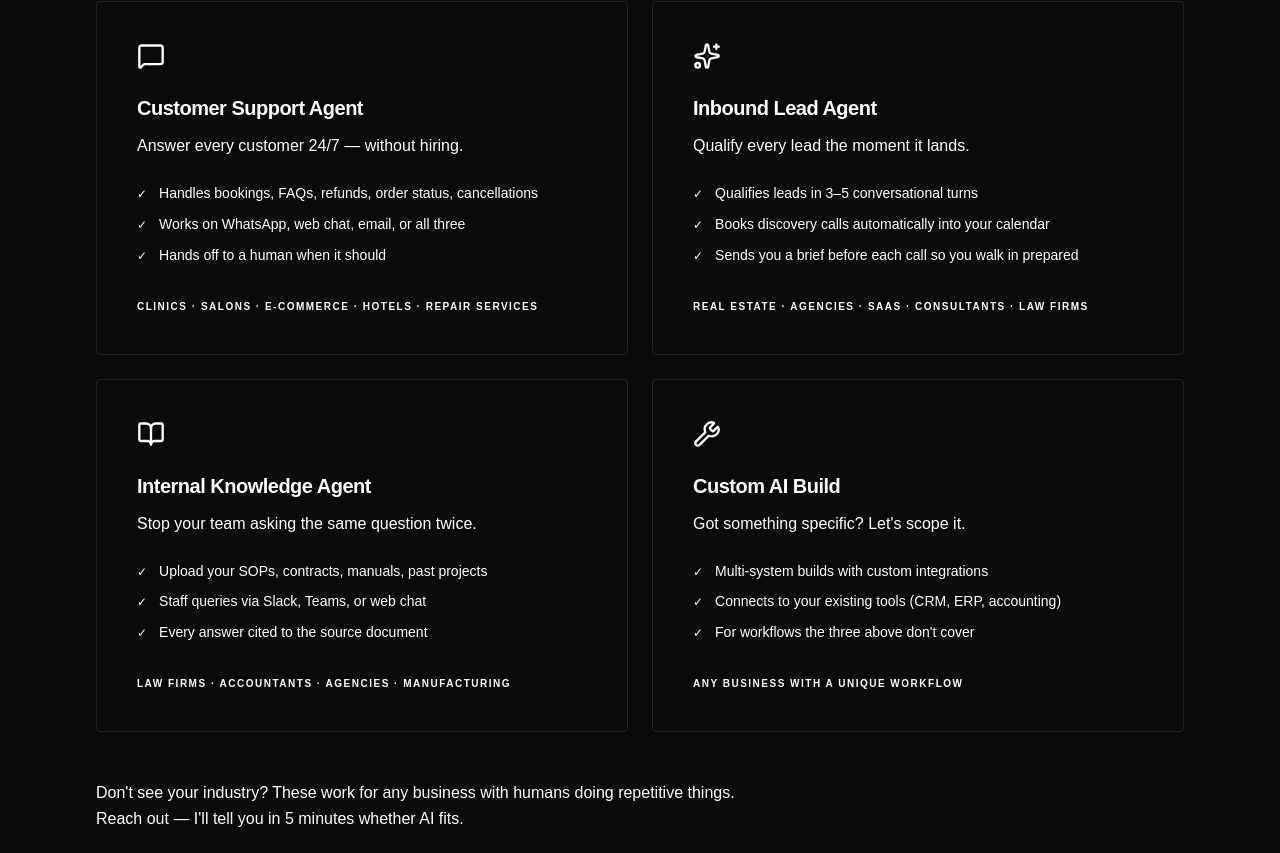
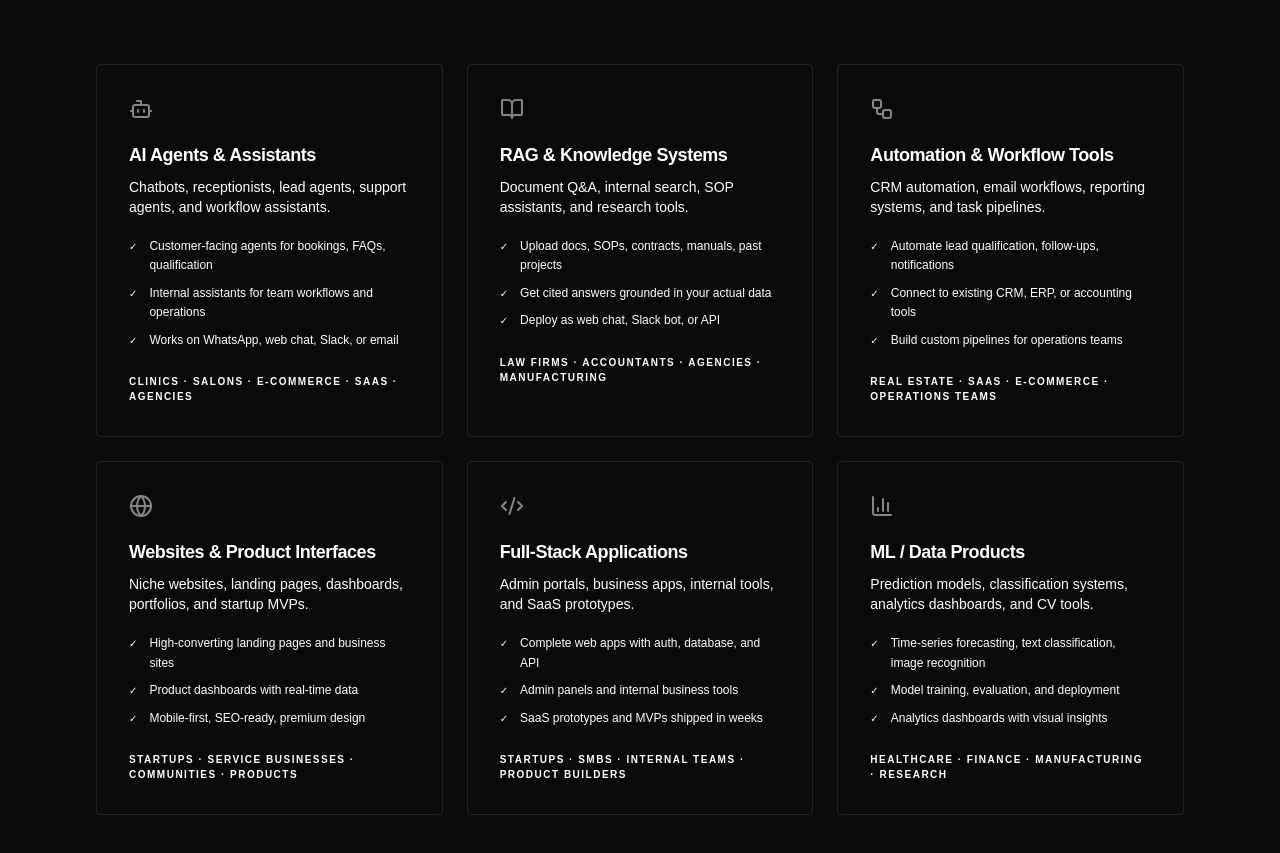
Before and after one commit to MitMakwana13/Mit-Portfolio, a React (Vite) app: page / in a window 1280 px wide. Shown: the part 1387-2240 px from the top of the page. Built offline with nearby package versions, Linux system fonts and the light colour scheme; a web font is replaced by a local one.

Commit message:
feat: broaden positioning - 6 build categories, 5 case studies, video infrastructure, 'not just CRM' callout

```diff
--- a/src/components/CaseStudies.tsx
+++ b/src/components/CaseStudies.tsx
@@ -1,4 +1,5 @@
 import { useInView } from 'react-intersection-observer';
+import VideoPreview from './VideoPreview';
 
 interface CaseStudy {
   title: string;
@@ -12,8 +13,12 @@ interface CaseStudy {
   image: string;
   gradient: string;
   link: string;
-  videoPlaceholder?: string;
   tag?: string;
+  video?: {
+    preview: string;
+    full: string;
+    poster: string;
+  };
 }
 
 const caseStudies: CaseStudy[] = [
@@ -30,6 +35,11 @@ const caseStudies: CaseStudy[] = [
     gradient: "from-purple-900/80 to-black",
     link: "https://99-care.vercel.app",
     tag: "Live",
+    video: {
+      preview: "/videos/ai-receptionist-preview.mp4",
+      full: "/videos/ai-receptionist-full.mp4",
+      poster: "/videos/ai-receptionist-poster.jpg",
+    },
   },
   {
     title: "AI Lead Qualification Agent",
@@ -44,6 +54,11 @@ const caseStudies: CaseStudy[] = [
     gradient: "from-emerald-900/80 to-black",
     link: "mailto:meetmakwana2004@gmail.com",
     tag: "Representative",
+    video: {
+      preview: "/videos/lead-agent-preview.mp4",
+      full: "/videos/lead-agent-full.mp4",
+      poster: "/videos/lead-agent-poster.jpg",
+    },
   },
   {
     title: "Internal Knowledge Agent",
@@ -58,6 +73,39 @@ const caseStudies: CaseStudy[] = [
     gradient: "from-cyan-900/80 to-black",
     link: "mailto:meetmakwana2004@gmail.com",
     tag: "Representative",
+    video: {
+      preview: "/videos/rag-demo-preview.mp4",
+      full: "/videos/rag-demo-full.mp4",
+      poster: "/videos/rag-demo-poster.jpg",
+    },
+  },
+  {
+    title: "Niche Community Platform",
+    industry: "Social · Gujarati Diaspora",
+    outcome: "A full-stack community platform connecting Gujarati professionals globally.",
+    problem: "Gujarati professionals worldwide had no dedicated platform to network, share opportunities, and collaborate. Generic social networks diluted community identity.",
+    solution: "Built a complete web application with user profiles, posts, event listings, and community features. Mobile-first design with modern UI and real-time content.",
+    technicalDecision: "Used Next.js for SSR/SEO, Supabase for auth and real-time data, and Tailwind CSS for rapid UI iteration. Implemented role-based access for community moderation.",
+    impact: "Launched to initial beta users with functional profiles, feeds, and community engagement features.",
+    stack: "Next.js · TypeScript · Supabase · Tailwind CSS · Vercel",
+    image: "",
+    gradient: "from-amber-900/80 to-black",
+    link: "https://github.com/MitMakwana13",
+    tag: "Shipped",
+  },
+  {
+    title: "AI-Powered Stock Forecasting",
+    industry: "Finance · ML Prototype",
+    outcome: "Time-series forecasting dashboard with LSTM and Transformer model experimentation.",
+    problem: "Traditional stock analysis tools rely on static indicators. There was no accessible interface for comparing deep learning forecasting models side-by-side.",
+    solution: "Built a forecasting dashboard that runs LSTM and Transformer-based models on historical stock data. Includes walk-forward validation, real-time visualization, and model comparison.",
+    technicalDecision: "Implemented walk-forward validation to prevent look-ahead bias. Used PyTorch for model training and React for the interactive visualization layer.",
+    impact: "Demonstrated practical ML model comparison workflows for time-series data in an accessible interface.",
+    stack: "React · Python · PyTorch · TensorFlow · FastAPI",
+    image: "",
+    gradient: "from-rose-900/80 to-black",
+    link: "https://github.com/MitMakwana13",
+    tag: "ML Prototype",
   },
 ];
 
@@ -89,12 +137,13 @@ function CaseStudyCard({ study, index }: { study: CaseStudy; index: number }) {
     <div
       ref={ref}
       style={{ animationDelay: `${index * 100}ms` }}
-      className={`grid grid-cols-1 lg:grid-cols-12 gap-8 lg:gap-16 items-center group ${inView ? 'animate-fade-up' : 'reveal-hidden'}`}
+      className={`grid grid-cols-1 lg:grid-cols-12 gap-8 lg:gap-16 items-start group ${inView ? 'animate-fade-up' : 'reveal-hidden'}`}
     >
       {/* Visual Side */}
-      <div className="lg:col-span-7">
+      <div className="lg:col-span-7 space-y-4">
+        {/* Project Screenshot */}
+        {study.image && (
           <div className="relative overflow-hidden aspect-[16/10] bg-card rounded-sm shadow-2xl">
-          {study.image ? (
             <a href={study.link} target="_blank" rel="noopener noreferrer" className="block w-full h-full">
               <img
                 src={study.image}
@@ -104,15 +153,6 @@ function CaseStudyCard({ study, index }: { study: CaseStudy; index: number }) {
               />
               <div className={`absolute inset-0 bg-gradient-to-br ${study.gradient} opacity-30 group-hover:opacity-10 transition-opacity duration-500`} />
             </a>
-          ) : (
-            <div className={`absolute inset-0 bg-gradient-to-br ${study.gradient} flex items-center justify-center`}>
-              <div className="text-center px-8">
-                <p className="text-white/60 text-sm font-mono uppercase tracking-widest mb-2">Video walkthrough</p>
-                <p className="text-white/40 text-xs">Coming soon — recording in progress</p>
-              </div>
-            </div>
-          )}
-
             {study.tag && (
               <span className={`absolute top-4 left-4 px-3 py-1 text-[10px] font-black uppercase tracking-widest rounded-full z-10 ${
                 study.tag === 'Live'
@@ -123,6 +163,26 @@ function CaseStudyCard({ study, index }: { study: CaseStudy; index: number }) {
               </span>
             )}
           </div>
+        )}
+
+        {/* Video Preview — shows below screenshot, or as primary if no screenshot */}
+        {study.video && (
+          <VideoPreview
+            previewSrc={study.video.preview}
+            fullSrc={study.video.full}
+            posterSrc={study.video.poster}
+            title={study.title}
+          />
+        )}
+
+        {/* Gradient placeholder for studies with no image and no video */}
+        {!study.image && !study.video && (
+          <div className={`relative overflow-hidden aspect-[16/10] bg-gradient-to-br ${study.gradient} rounded-sm flex items-center justify-center`}>
+            <div className="text-center px-8">
+              <p className="text-white/60 text-sm font-mono uppercase tracking-widest mb-2">Demo coming soon</p>
+            </div>
+          </div>
+        )}
       </div>
 
       {/* Content Side */}
--- a/src/components/Offers.tsx
+++ b/src/components/Offers.tsx
@@ -1,50 +1,72 @@
 import { useInView } from 'react-intersection-observer';
-import { MessageSquare, Sparkles, BookOpen, Wrench } from 'lucide-react';
+import { Bot, BookOpen, Workflow, Globe, Code2, BarChart3 } from 'lucide-react';
 
 const offers = [
   {
-    icon: <MessageSquare size={28} />,
-    title: "Customer Support Agent",
-    outcome: "Answer every customer 24/7 — without hiring.",
+    icon: <Bot size={24} />,
+    title: "AI Agents & Assistants",
+    outcome: "Chatbots, receptionists, lead agents, support agents, and workflow assistants.",
     bullets: [
-      "Handles bookings, FAQs, refunds, order status, cancellations",
-      "Works on WhatsApp, web chat, email, or all three",
-      "Hands off to a human when it should",
+      "Customer-facing agents for bookings, FAQs, qualification",
+      "Internal assistants for team workflows and operations",
+      "Works on WhatsApp, web chat, Slack, or email",
     ],
-    usedBy: "Clinics · Salons · E-commerce · Hotels · Repair services",
+    usedBy: "Clinics · Salons · E-commerce · SaaS · Agencies",
   },
   {
-    icon: <Sparkles size={28} />,
-    title: "Inbound Lead Agent",
-    outcome: "Qualify every lead the moment it lands.",
+    icon: <BookOpen size={24} />,
+    title: "RAG & Knowledge Systems",
+    outcome: "Document Q&A, internal search, SOP assistants, and research tools.",
     bullets: [
-      "Qualifies leads in 3–5 conversational turns",
-      "Books discovery calls automatically into your calendar",
-      "Sends you a brief before each call so you walk in prepared",
-    ],
-    usedBy: "Real Estate · Agencies · SaaS · Consultants · Law Firms",
-  },
-  {
-    icon: <BookOpen size={28} />,
-    title: "Internal Knowledge Agent",
-    outcome: "Stop your team asking the same question twice.",
-    bullets: [
-      "Upload your SOPs, contracts, manuals, past projects",
-      "Staff queries via Slack, Teams, or web chat",
-      "Every answer cited to the source document",
+      "Upload docs, SOPs, contracts, manuals, past projects",
+      "Get cited answers grounded in your actual data",
+      "Deploy as web chat, Slack bot, or API",
     ],
     usedBy: "Law Firms · Accountants · Agencies · Manufacturing",
   },
   {
-    icon: <Wrench size={28} />,
-    title: "Custom AI Build",
-    outcome: "Got something specific? Let's scope it.",
+    icon: <Workflow size={24} />,
+    title: "Automation & Workflow Tools",
+    outcome: "CRM automation, email workflows, reporting systems, and task pipelines.",
     bullets: [
-      "Multi-system builds with custom integrations",
-      "Connects to your existing tools (CRM, ERP, accounting)",
-      "For workflows the three above don't cover",
+      "Automate lead qualification, follow-ups, notifications",
+      "Connect to existing CRM, ERP, or accounting tools",
+      "Build custom pipelines for operations teams",
     ],
-    usedBy: "Any business with a unique workflow",
+    usedBy: "Real Estate · SaaS · E-commerce · Operations teams",
+  },
+  {
+    icon: <Globe size={24} />,
+    title: "Websites & Product Interfaces",
+    outcome: "Niche websites, landing pages, dashboards, portfolios, and startup MVPs.",
+    bullets: [
+      "High-converting landing pages and business sites",
+      "Product dashboards with real-time data",
+      "Mobile-first, SEO-ready, premium design",
+    ],
+    usedBy: "Startups · Service businesses · Communities · Products",
+  },
+  {
+    icon: <Code2 size={24} />,
+    title: "Full-Stack Applications",
+    outcome: "Admin portals, business apps, internal tools, and SaaS prototypes.",
+    bullets: [
+      "Complete web apps with auth, database, and API",
+      "Admin panels and internal business tools",
+      "SaaS prototypes and MVPs shipped in weeks",
+    ],
+    usedBy: "Startups · SMBs · Internal teams · Product builders",
+  },
+  {
+    icon: <BarChart3 size={24} />,
+    title: "ML / Data Products",
+    outcome: "Prediction models, classification systems, analytics dashboards, and CV tools.",
+    bullets: [
+      "Time-series forecasting, text classification, image recognition",
+      "Model training, evaluation, and deployment",
+      "Analytics dashboards with visual insights",
+    ],
+    usedBy: "Healthcare · Finance · Manufacturing · Research",
   },
 ];
 
@@ -57,53 +79,52 @@ export default function Offers() {
         <header className="mb-20">
           <h2 className="text-muted uppercase tracking-[0.2em] text-xs font-mono mb-4">What I build</h2>
           <p className="text-3xl md:text-4xl lg:text-5xl font-semibold text-foreground tracking-tight leading-[1.15] max-w-3xl">
-            Three core systems. Plus anything custom you need.
+            Not just CRM automation. Here's the full picture.
+          </p>
+          <p className="text-muted text-base mt-6 max-w-2xl leading-relaxed">
+            The demos below use business workflows because they're easy to understand, but my work spans AI tools, full-stack apps, dashboards, niche websites, document assistants, and custom MVPs across different domains.
           </p>
         </header>
 
         <div
           ref={ref}
-          className="grid grid-cols-1 md:grid-cols-2 gap-6"
+          className="grid grid-cols-1 md:grid-cols-2 lg:grid-cols-3 gap-6"
         >
           {offers.map((offer, idx) => (
             <div
               key={idx}
-              style={{ animationDelay: `${idx * 100}ms` }}
-              className={`bg-card border border-foreground/5 rounded-sm p-8 md:p-10 hover:border-accent transition-colors duration-300 group ${
+              style={{ animationDelay: `${idx * 80}ms` }}
+              className={`bg-card border border-foreground/5 rounded-sm p-8 hover:border-accent transition-colors duration-300 group ${
                 inView ? 'animate-fade-up' : 'reveal-hidden'
               }`}
             >
-              <div className="text-accent mb-6 group-hover:scale-110 transition-transform duration-300 origin-left">
+              <div className="text-accent opacity-50 group-hover:opacity-100 group-hover:scale-110 transition-all duration-300 mb-5 origin-left">
                 {offer.icon}
               </div>
 
-              <h3 className="text-xl font-bold text-foreground mb-3 tracking-tight group-hover:text-accent transition-colors duration-300">
+              <h3 className="text-lg font-bold text-foreground mb-2 tracking-tight group-hover:text-accent transition-colors duration-300">
                 {offer.title}
               </h3>
 
-              <p className="text-base text-foreground/80 font-medium mb-6">
+              <p className="text-sm text-muted mb-5">
                 {offer.outcome}
               </p>
 
-              <ul className="space-y-2 mb-8">
+              <ul className="space-y-2 mb-6">
                 {offer.bullets.map((bullet, i) => (
-                  <li key={i} className="flex items-start gap-3 text-sm text-muted leading-relaxed">
-                    <span className="text-accent mt-1 text-xs">✓</span>
+                  <li key={i} className="flex items-start gap-3 text-xs text-foreground/60 leading-relaxed">
+                    <span className="text-accent mt-0.5 text-[10px]">✓</span>
                     {bullet}
                   </li>
                 ))}
               </ul>
 
-              <p className="text-[10px] uppercase tracking-[0.15em] font-bold text-foreground/30">
+              <p className="text-[10px] uppercase tracking-[0.15em] font-bold text-foreground/20">
                 {offer.usedBy}
               </p>
             </div>
           ))}
         </div>
-
-        <p className="text-muted text-base mt-12 max-w-2xl leading-relaxed">
-          Don't see your industry? These work for any business with humans doing repetitive things. <a href="mailto:meetmakwana2004@gmail.com" className="text-accent hover:underline">Reach out</a> — I'll tell you in 5 minutes whether AI fits.
-        </p>
       </div>
     </section>
   );
--- /dev/null
+++ b/src/components/VideoPreview.tsx
@@ -0,0 +1,110 @@
+import { useRef, useEffect, useState } from 'react';
+import { useInView } from 'react-intersection-observer';
+import { Play, X } from 'lucide-react';
+
+interface VideoPreviewProps {
+  previewSrc?: string;
+  fullSrc?: string;
+  posterSrc?: string;
+  title: string;
+  label?: string;
+}
+
+export default function VideoPreview({ previewSrc, fullSrc, posterSrc, title, label = "Prototype Simulation" }: VideoPreviewProps) {
+  const videoRef = useRef<HTMLVideoElement>(null);
+  const [showModal, setShowModal] = useState(false);
+  const [hasPreview, setHasPreview] = useState(true);
+  const { ref: inViewRef, inView } = useInView({ threshold: 0.3 });
+
+  // Pause video when offscreen for performance
+  useEffect(() => {
+    if (!videoRef.current || !hasPreview) return;
+    if (inView) {
+      videoRef.current.play().catch(() => {});
+    } else {
+      videoRef.current.pause();
+    }
+  }, [inView, hasPreview]);
+
+  return (
+    <>
+      <div ref={inViewRef} className="relative overflow-hidden rounded-sm bg-card border border-foreground/5 group">
+        {/* Preview Video */}
+        {hasPreview && previewSrc ? (
+          <video
+            ref={videoRef}
+            autoPlay
+            muted
+            loop
+            playsInline
+            preload="metadata"
+            poster={posterSrc}
+            className="w-full aspect-video object-cover"
+            onError={() => setHasPreview(false)}
+          >
+            <source src={previewSrc.replace('.mp4', '.webm')} type="video/webm" />
+            <source src={previewSrc} type="video/mp4" />
+          </video>
+        ) : (
+          /* Fallback — show when video files aren't available yet */
+          <div className="w-full aspect-video bg-gradient-to-br from-foreground/5 to-foreground/10 flex flex-col items-center justify-center gap-3">
+            <div className="w-14 h-14 rounded-full bg-foreground/5 border border-foreground/10 flex items-center justify-center">
+              <Play size={20} className="text-foreground/30 ml-0.5" />
+            </div>
+            <p className="text-foreground/30 text-xs font-mono uppercase tracking-widest">Video demo coming soon</p>
+          </div>
+        )}
+
+        {/* Overlay Badge */}
+        <div className="absolute top-3 left-3 px-2.5 py-1 bg-black/60 backdrop-blur-sm text-white/60 text-[9px] font-mono uppercase tracking-widest rounded">
+          {label}
+        </div>
+
+        {/* Play Full Button */}
+        {fullSrc && (
+          <button
+            onClick={() => setShowModal(true)}
+            className="absolute bottom-3 right-3 px-4 py-2 bg-black/60 backdrop-blur-sm text-white text-[10px] font-bold uppercase tracking-widest rounded flex items-center gap-2 hover:bg-accent/80 transition-colors cursor-pointer focus-visible:ring-2 focus-visible:ring-accent focus-visible:outline-none"
+          >
+            <Play size={12} /> Watch with voiceover
+          </button>
+        )}
+      </div>
+
+      {/* Full Video Modal */}
+      {showModal && fullSrc && (
+        <div
+          className="fixed inset-0 z-50 bg-black/90 backdrop-blur-sm flex items-center justify-center p-6"
+          onClick={() => setShowModal(false)}
+        >
+          <div
+            className="relative w-full max-w-5xl"
+            onClick={(e) => e.stopPropagation()}
+          >
+            <button
+              onClick={() => setShowModal(false)}
+              className="absolute -top-10 right-0 text-white/60 hover:text-white transition-colors cursor-pointer focus-visible:ring-2 focus-visible:ring-accent focus-visible:outline-none"
+              aria-label="Close video"
+            >
+              <X size={24} />
+            </button>
+            <video
+              autoPlay
+              controls
+              playsInline
+              preload="auto"
+              poster={posterSrc}
+              className="w-full rounded-sm shadow-2xl"
+            >
+              <source src={fullSrc.replace('.mp4', '.webm')} type="video/webm" />
+              <source src={fullSrc} type="video/mp4" />
+            </video>
+            <p className="text-white/30 text-[10px] font-mono uppercase tracking-widest mt-3 text-center">
+              {title} · {label}
+            </p>
+          </div>
+        </div>
+      )}
+    </>
+  );
+}
```
Also changed, not shown: src/components/Hero.tsx (+6 -4 lines). Lines whose indentation alone changed are shown as unchanged.
